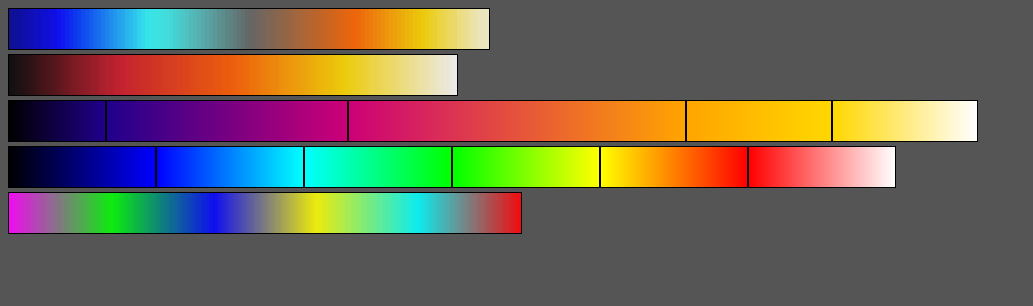
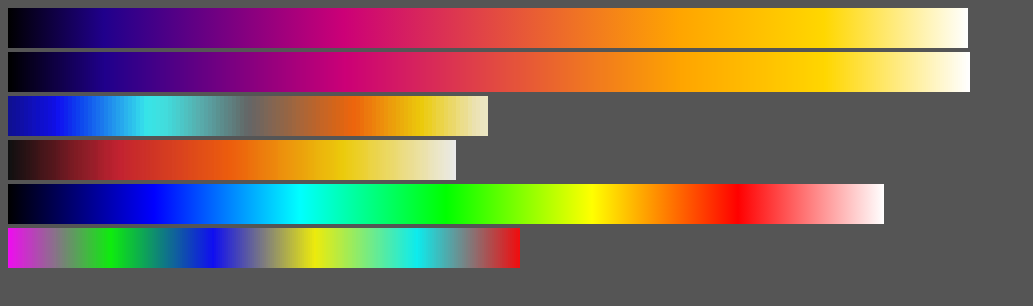
Before and after one commit to manicken/ThermographicCamera, a plain HTML site: page PaletteEditor/index.html in a window 1280 px wide. Shown: the whole page, without its empty margins (0-1033 px from the left). Drawn offline with Linux system fonts and the light colour scheme.

Commit message:
drawFromKeyColors nearly finished

```diff
--- a/PaletteEditor/main.js
+++ b/PaletteEditor/main.js
@@ -12,14 +12,33 @@ class CRGB
         this.g = crgb.g;
         this.b = crgb.b;
     }*/
+
+    static FROM_VALUE(value)
+    {
+        return new CRGB((value >> 16) & 0xFF,
+                        (value >> 8) & 0xFF,
+                        value & 0xFF)
+    }
+    asArray()
+    {
+        return [this.r,this.g,this.b];
+    }
 }
 
+var COLOR = {
+    WHITE:0xFFFFFF,
+    GOLD:0xFFD700,
+    ORANGE:0xFFA500,
+    MAGENTA_RED:0xCC0077,
+    DARKBLUE:0x20008C,
+    BLACK:0x000000,
+}
 
 function createAndAddGradient(count, color1, color2) {
     var height = 40;
     count *= 4;
     var ele = document.createElement("canvas");
-
+    ele.setAttribute("class", "gradient");
     document.body.appendChild(ele);
     ele.setAttribute("width", count);
     ele.setAttribute("height", height);
@@ -45,6 +64,7 @@ function putRGBdata(rgb, imageData, doubles) {
         }
     }
 }
+
 function printRGBdata(rgbData) {
     var scale = 2;
     var doubles = 20;
@@ -84,7 +104,74 @@ function drawRainBow() {
     createAndAddGradient(mult, "#F00", "#FFF");
     document.body.appendChild(document.createElement("br"));
 }
+
+/**
+ *
+ * @param {CRGB[]} colors
+ * @returns {Uint8ClampedArray}
+ */
+function convertToFlatRGB(colors)
+{
+    var out = new Uint8ClampedArray(colors.length*3);
+    for (var i=0;i<colors.length;i++)
+    {
+        out[i*3] = colors[i].r;
+        out[i*3+1] = colors[i].g;
+        out[i*3+2] = colors[i].b;
+    }
+    return out;
+}
+
+
+function drawFromKeyColors(keyColors, keyProcents, totalRange) {
+    var keyRanges = [];
+    var currRange = 0;
+    for (var i = 0; i < keyProcents.length; i++)
+    {
+        currRange += parseInt((totalRange * keyProcents[i]) / 100);
+        keyRanges.push(currRange);
+    }
+    console.log("keyProcents:", keyProcents);
+    console.log("keyRanges:", keyRanges);
+    for (var i = 0; i < keyColors.length; i++)
+    {
+        keyColors[i] = CRGB.FROM_VALUE(keyColors[i]);
+    }
+    console.log("keyColors:",keyColors);
+    var colorMap = [];
+    for (var i = 0; i < (keyColors.length-1); i++)
+    {
+       fill_gradient_RGB(colorMap, keyRanges[i], keyColors[i], keyRanges[i+1], keyColors[i+1]);
+    }
+    console.log(colorMap);
+    var rgbData = convertToFlatRGB(colorMap);
+    printRGBdata(rgbData);
+}
+
 function main() {
+    var keyColors = [COLOR.BLACK, COLOR.DARKBLUE, COLOR.MAGENTA_RED, COLOR.ORANGE, COLOR.GOLD, COLOR.WHITE];
+    var keyProcents = [0, 10, 25, 35, 15, 15]; // in procents of 100
+
+    drawIronBow();
+    drawFromKeyColors(keyColors, keyProcents, 480);
+
+    //testDifferentGradientGenerators();
+
+    printRGBdata(colorMap_arctic);
+    printRGBdata(colorMap_glowBow);
+
+    drawRainBow();
+    printRGBdata(colorMap_wheel1);
+
+
+
+    //console.log(CRGB.FROM_VALUE(0xFF1112));
+}
+document.addEventListener("DOMContentLoaded", main());
+
+
+function testDifferentGradientGenerators()
+{
     var colorMap = [];
     getRGBdata(colorMap,0,0,1,0,255,255,16);
     console.log(colorMap);
@@ -92,17 +179,8 @@ function main() {
     var colorMap = [];
     fill_gradient_RGB(colorMap, 0, new CRGB(0,0,1), 15, new CRGB(0,255,255) )
     console.log(colorMap);
-    console.log(typeof new CRGB(0,0,0));
 
     var colorMap = [];
     fill_gradient_RGB_lowres(colorMap, 0, new CRGB(0,0,1), 15, new CRGB(0,255,255) )
     console.log(colorMap);
-    console.log(typeof new CRGB(0,0,0));
-
-    printRGBdata(colorMap_arctic);
-    printRGBdata(colorMap_glowBow);
-    drawIronBow();
-    drawRainBow();
-    printRGBdata(colorMap_wheel1);
 }
-document.addEventListener("DOMContentLoaded", main());
--- a/PaletteEditor/style.css
+++ b/PaletteEditor/style.css
@@ -1,6 +1,9 @@
 canvas {
-    border-style:solid;
-    border-width:1px;
+
+}
+.gradient {
+    /*border-style:solid;
+    border-width:1px;*/
     padding:0px;
     margin:0px;
     background-color:#AAA;
```
Also changed, not shown: PaletteEditor/helperFunctions.js (+5 -4 lines).
